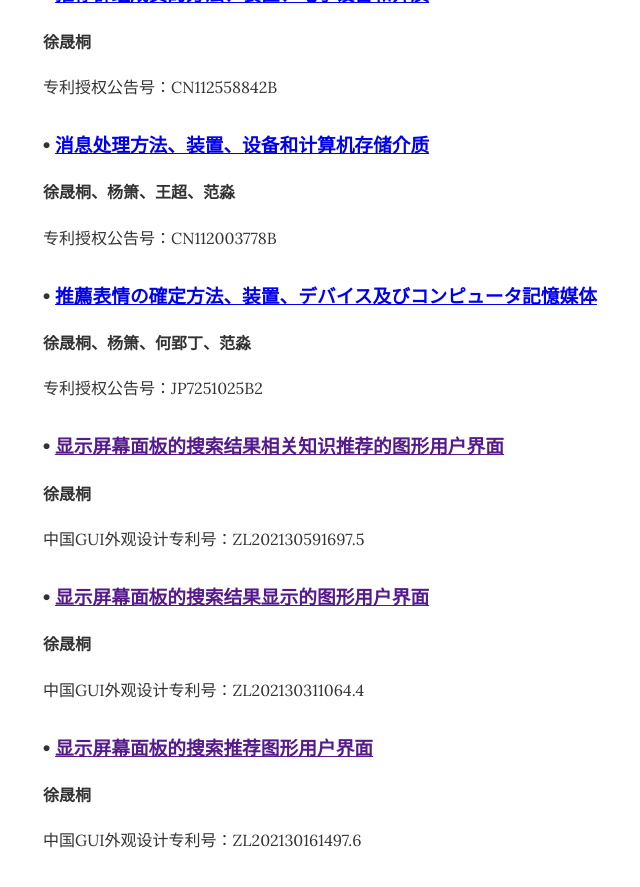
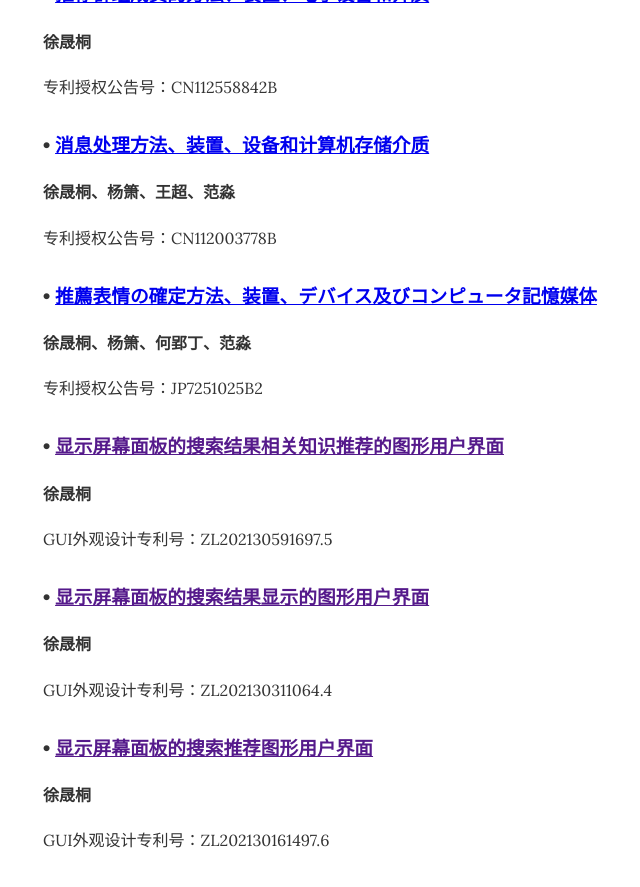
Before and after one commit to taylor-xst/website, a Jekyll site: the page built from index.html, in a window 1280 px wide and 900 px high, scrolled down 1955 px. Shown: the top 887 px of the window, without its empty margins (257-897 px from the left). Built offline with Jekyll 4.4.1, drawn with Linux system fonts in a browser that asks for light colours.

Commit message:
Update patents.yml

```diff
--- a/_data/patents.yml
+++ b/_data/patents.yml
@@ -16,14 +16,14 @@
 - title: 显示屏幕面板的搜索结果相关知识推荐的图形用户界面
   authors: 徐晟桐
   url: ""
-  description: 中国GUI外观设计专利号：ZL202130591697.5
+  description: GUI外观设计专利号：ZL202130591697.5
 
 - title: 显示屏幕面板的搜索结果显示的图形用户界面
   authors: 徐晟桐
   url: ""
-  description: 中国GUI外观设计专利号：ZL202130311064.4
+  description: GUI外观设计专利号：ZL202130311064.4
 
 - title: 显示屏幕面板的搜索推荐图形用户界面
   authors: 徐晟桐
   url: ""
-  description: 中国GUI外观设计专利号：ZL202130161497.6
+  description: GUI外观设计专利号：ZL202130161497.6
```
